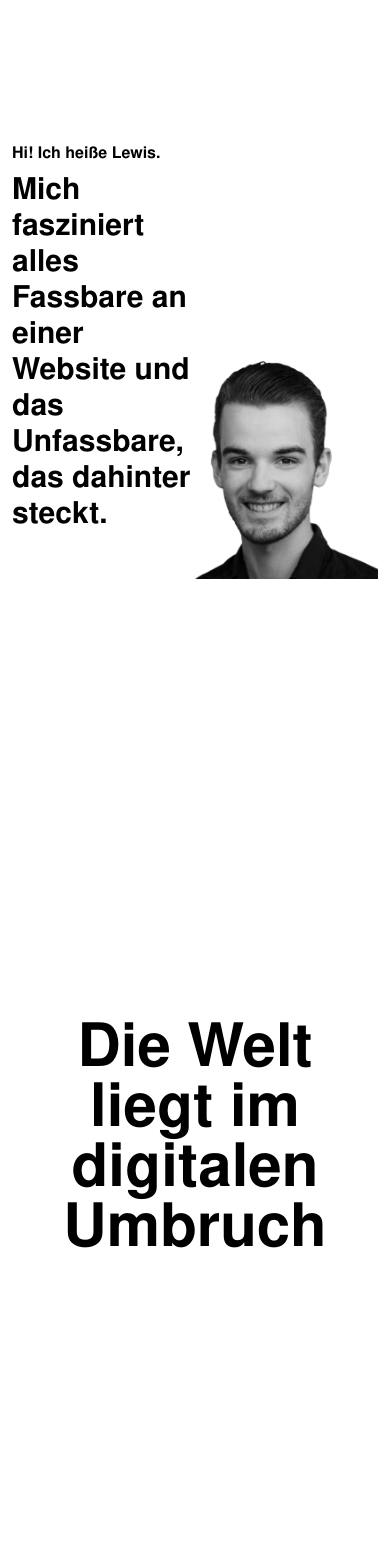
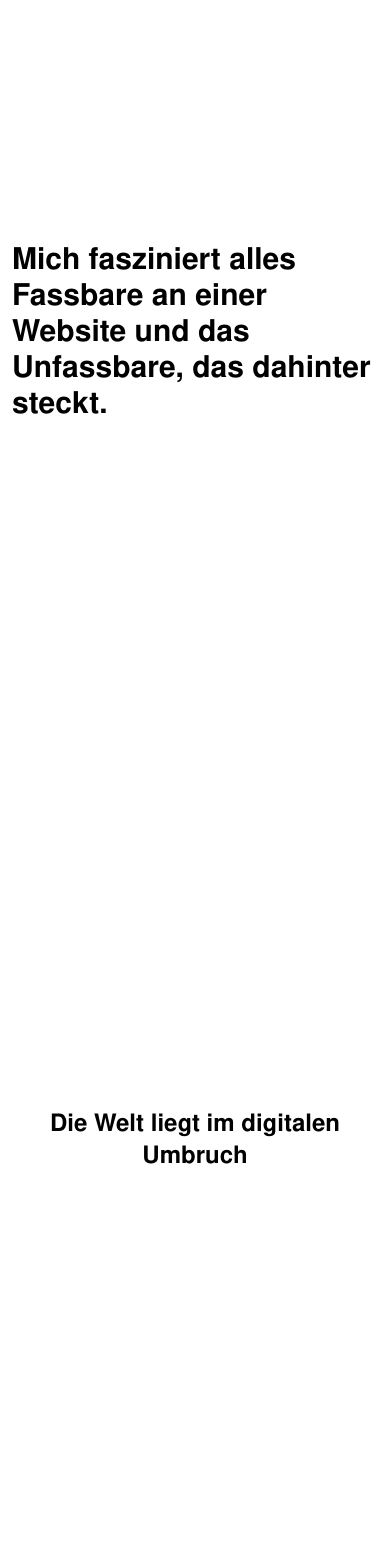
Before and after one commit to lewisyng/website, a Next.js app: page /about in a window 390 px wide. Shown: the part 120-1688 px from the top of the page. Built offline with nearby package versions, Linux system fonts and the light colour scheme.

Commit message:
turn site responsive

```diff
--- a/components/Landing/Landing.tsx
+++ b/components/Landing/Landing.tsx
@@ -4,13 +4,16 @@ export const Landing = () => {
   return (
     <div className="grid h-[calc(100vh-72px)]">
       <div className="self-center justify-self-center md:text-center">
-        <Heading variant="h1" className="prose mb-3 text-6xl text-black">
-          Digitalisierung, IOT, Frontend Entwicklung
+        <Heading
+          variant="h1"
+          className="prose mb-3 text-2xl text-black md:text-6xl"
+        >
+          Hi! Ich heiße Lewis.
         </Heading>
 
         <Heading
           variant="h3"
-          className="prose mb-14 text-2xl leading-9 text-black md:mx-auto"
+          className="prose md:mt-10 mb-14 text-base text-black md:mx-auto md:text-2xl md:leading-9"
         >
           Ich bin Frontend-Entwickler mit einer Leidenschaft für
           Digitalisierung, User Interfaces und technischen Erlebnissen.
--- a/components/Projects/Projects.tsx
+++ b/components/Projects/Projects.tsx
@@ -1,9 +1,7 @@
 import Project from '../Project/Project'
 import Heading from '../UI/Heading/Heading'
 
-export const Projects = ({ projects }: {
-  projects: any
-}) => {
+export const Projects = ({ projects }: { projects: any }) => {
   return (
     <div className="min-h-screen">
       <div className="prose max-w-full border-[8px] border-[#0c0c0c] bg-[#0c0c0c] p-4 text-center">
@@ -12,7 +10,7 @@ export const Projects = ({ projects }: {
         </Heading>
       </div>
 
-      <div className="mt-8 grid grid-cols-1 gap-4 md:grid-cols-2">
+      <div className="mt-8 grid gap-4 lg:grid-cols-2">
         {projects.map((project: any, idx: number) => (
           <Project project={project} key={idx} />
         ))}
--- a/components/TechStack/TechStack.tsx
+++ b/components/TechStack/TechStack.tsx
@@ -12,7 +12,7 @@ export const TechStack = () => {
         </Heading>
       </div>
 
-      <div className="mt-8 grid grid-cols-3 gap-5">
+      <div className="mt-8 grid md:grid-cols-2 lg:grid-cols-3 gap-5">
         {Object.values(techStack).map((item, idx: number) => (
           <TechStackCategory key={idx} item={item} />
         ))}
--- a/components/TechStackCategory/TechStackCategory.tsx
+++ b/components/TechStackCategory/TechStackCategory.tsx
@@ -4,7 +4,7 @@ import Heading from '../UI/Heading/Heading'
 export const TechStackCategory = ({ item }: { item: any }) => {
   return (
     <div>
-      <Heading variant="h3" className="mb-5">{item.title}</Heading>
+      <Heading variant="h3" className="mt-5 lg:mt-0 mb-5 text-xl">{item.title}</Heading>
 
       <div className={'grid gap-5'}>
         {item.technologies.map((technology: any, idx: number) => (
--- a/components/TechStackItem/TechStackItem.tsx
+++ b/components/TechStackItem/TechStackItem.tsx
@@ -1,11 +1,11 @@
-export const TechStackItem = ({item}: {
-    item: string
-}) => {
-    return (
-        <div className="border-[8px] border-black px-4 pb-4 hover:shadow-[10px_10px_0_0_rgb(255,0,255)] sm:p-4">
-            <h2>{item}</h2>
-        </div>
-    )
+import Heading from '../UI/Heading/Heading'
+
+export const TechStackItem = ({ item }: { item: string }) => {
+  return (
+    <div className="border-[8px] border-black p-5 hover:shadow-[10px_10px_0_0_rgb(255,0,255)] sm:p-4">
+      <Heading variant="h2">{item}</Heading>
+    </div>
+  )
 }
 
 export default TechStackItem
--- a/components/shared/Footer/Footer.tsx
+++ b/components/shared/Footer/Footer.tsx
@@ -1,5 +1,9 @@
 export const Footer = () => {
-  return <div className="mt-10 flex justify-center p-2">2022 Lewis Young</div>
+  return (
+    <div className="bottom-0 right-0 left-0 sticky flex justify-center p-3">
+      2022 Lewis Young
+    </div>
+  )
 }
 
 export default Footer
--- a/components/shared/Header/Header.tsx
+++ b/components/shared/Header/Header.tsx
@@ -12,6 +12,7 @@ export const Header = ({
       <div className={styles.logo}>
         <Link href="/">LEWIS YOUNG</Link>
       </div>
+
       <div
         onClick={handleMenuClick}
         className={cn('block', 'md:hidden', 'cursor-pointer')}
@@ -19,6 +20,7 @@ export const Header = ({
         <div className={cn('h-1', 'w-8', 'bg-black')}></div>
         <div className={cn('h-1', 'w-8', 'bg-black', 'mt-1')}></div>
       </div>
+
       <div
         className="relative hidden cursor-pointer md:block"
         onClick={handleMenuClick}
--- a/components/shared/PageWrapper/PageWrapper.tsx
+++ b/components/shared/PageWrapper/PageWrapper.tsx
@@ -12,7 +12,7 @@ export const PageWrapper = ({
   return (
     <div className="relative min-h-screen max-w-[100vw] overflow-hidden">
       <NavigationWrapper menuOpen={menuOpen} closeMenu={closeMenu}>
-        <div className="mx-auto min-h-screen max-w-[1400px]">{children}</div>
+        <div className="mx-auto max-w-[1400px] min-h-screen">{children}</div>
       </NavigationWrapper>
     </div>
   )
--- a/pages/about.tsx
+++ b/pages/about.tsx
@@ -4,19 +4,15 @@ import Heading from '../components/UI/Heading/Heading'
 export const About = () => {
   return (
     <>
-      <div className="grid h-[calc(100vh-72px)] grid-cols-2">
+      <div className="grid h-[calc(100vh-72px)] md:grid-cols-2">
         <div className="self-center">
-          <Heading variant="h1" className="text-base leading-10">
-            Hi! Ich heiße Lewis.
-          </Heading>
-
           <Heading variant="h3" className="text-3xl">
             Mich fasziniert alles Fassbare an einer Website und das Unfassbare,
             das dahinter steckt.
           </Heading>
         </div>
 
-        <div className="relative h-[70%] max-h-[500px] justify-end self-end">
+        <div className="relative h-[70%] max-h-[500px] hidden md:block justify-end self-end">
           <Image
             src="/img/portraitTransparent.png"
             layout="fill"
@@ -26,15 +22,15 @@ export const About = () => {
         </div>
       </div>
 
-      <div className="grid items-center justify-center px-5 text-center">
-        <div className="grid justify-center h-screen">
-          <Heading variant="h1" className="max-w-[60ch] self-center text-6xl">
+      <div className="grid items-center justify-center px-5">
+        <div className="grid justify-center h-screen text-center">
+          <Heading variant="h1" className="max-w-[60ch] self-center text-2xl md:text-6xl">
             Die Welt liegt im digitalen Umbruch
           </Heading>
         </div>
 
-        <div className="grid justify-center h-screen">
-          <Heading variant="h3" className="max-w-[60ch] self-center text-2xl">
+        <div className="grid justify-center h-screen md:text-center">
+          <Heading variant="h3" className="max-w-[60ch] self-center text-base md:text-2xl">
             Diese Entwicklung birgt Chancen, die das Potenzial haben unser Leben
             maßgeblich zu gestalten. Im Mittelpunkt stehen für mich
             Webtechnologien, da sie die Vernetzung aller Menschen und
@@ -43,8 +39,8 @@ export const About = () => {
           </Heading>
         </div>
 
-        <div className="grid justify-center h-screen">
-          <Heading variant="h3" className="max-w-[60ch] self-center text-2xl">
+        <div className="grid justify-center h-screen md:text-center">
+          <Heading variant="h3" className="max-w-[60ch] self-center text-base md:text-2xl">
             Ich liebe es neue Technologien zu lernen und damit selber auf die
             Digitalisierung Einfluss zu nehmen.
           </Heading>
--- a/pages/contact.tsx
+++ b/pages/contact.tsx
@@ -2,10 +2,10 @@ import Heading from '../components/UI/Heading/Heading'
 
 export const Contact = () => {
   return (
-    <div className="flex flex-col items-center justify-center">
+    <div className="absolute top-[50%] left-[50%] translate-x-[-50%] translate-y-[-50%] flex-col items-center justify-center">
       {/* <Heading variant="h1">Kontakt</Heading> */}
 
-      <div className="mt-[14%] text-center">
+      <div className="text-center">
         <Heading variant="h3">Lewis Young</Heading>
         <Heading variant="h4">Salzburg | Österreich</Heading>
         <Heading variant="h4">
--- a/styles/globals.css
+++ b/styles/globals.css
@@ -23,7 +23,7 @@ body {
 }
 
 :root {
-  --header-height: 74px;
-  --footer-height: 40px;
+  --header-height: 72px;
+  --footer-height: 64px;
   --main-height: calc(100vh - var(--header-height) - var(--footer-height));
 }
```
Also changed, not shown: components/Project/Project.tsx (+6 -1 lines).
